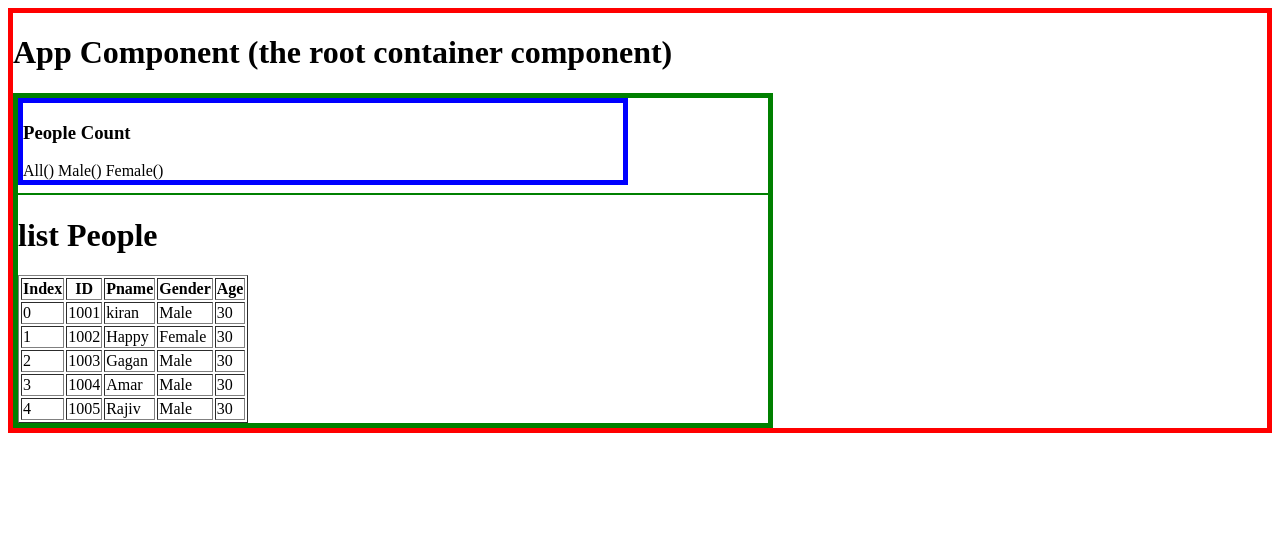
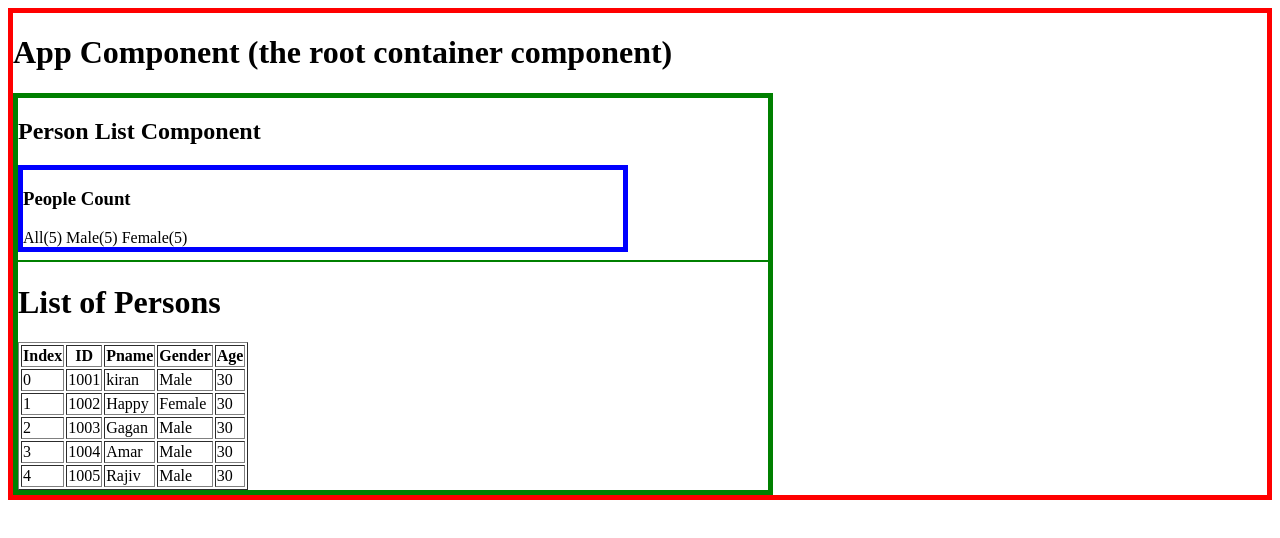
Before and after one commit to jackofalltradesprogrammer/Angular, an Angular app: page / in a window 1280 px wide. Shown: the top 538 px of the page. Built offline with nearby package versions, Linux system fonts and the light colour scheme.

Commit message:
pass the counts from person-list(parent) to people-count(child)

```diff
--- a/src/app/people-count/people-count.component.html
+++ b/src/app/people-count/people-count.component.html
@@ -1,4 +1,4 @@
 <div style="border: 5px solid blue; width:600px">
   <h3>People Count</h3>
-  All() Male() Female()
+  All({{allCount}}) Male({{maleCount}}) Female({{femaleCount}})
 </div>
--- a/src/app/people-count/people-count.component.ts
+++ b/src/app/people-count/people-count.component.ts
@@ -3,10 +3,14 @@ import { Component, OnInit } from '@angular/core';
 @Component({
   selector: 'app-people-count',
   templateUrl: './people-count.component.html',
-  styleUrls: ['./people-count.component.css']
+  styleUrls: ['./people-count.component.css'],
+  inputs:['allCount', 'maleCount', 'femaleCount']
 })
 export class PeopleCountComponent implements OnInit {
 
+  allCount:number=0;
+  maleCount:number=0;
+  femaleCount:number=0;
   constructor() { }
 
   ngOnInit() {
--- a/src/app/person-list/person-list.component.html
+++ b/src/app/person-list/person-list.component.html
@@ -1,11 +1,12 @@
 <div style="border: 5px solid green; width:750px">
+  <h2>Person List Component</h2>
 
-  <app-people-count>
-
-  </app-people-count>
+  <app-people-count
+    [allCount]='getAllCount()' [maleCount]='getMaleCount()' [femaleCount]='getFemaleCount()'
+  ></app-people-count>
   <hr color="green"/>
 
-  <h1>list People</h1>
+  <h1>List of Persons</h1>
 
   <table border="1">
     <tr>
--- a/src/app/person-list/person-list.component.ts
+++ b/src/app/person-list/person-list.component.ts
@@ -16,9 +16,22 @@ export class PersonListComponent implements OnInit {
       {id:1003,pname:'Gagan', gender:'Male', age:30},
       {id:1004,pname:'Amar', gender:'Male', age:30},
       {id:1005,pname:'Rajiv', gender:'Male', age:30},
-    ]
+    ];
 
    }
+
+   getAllCount(){
+     return this.people.length;
+   }
+
+   getMaleCount(){
+    return this.people.length;
+  }
+
+  getFemaleCount(){
+    return this.people.length;
+  }
+
 
   ngOnInit() {
   }
```
